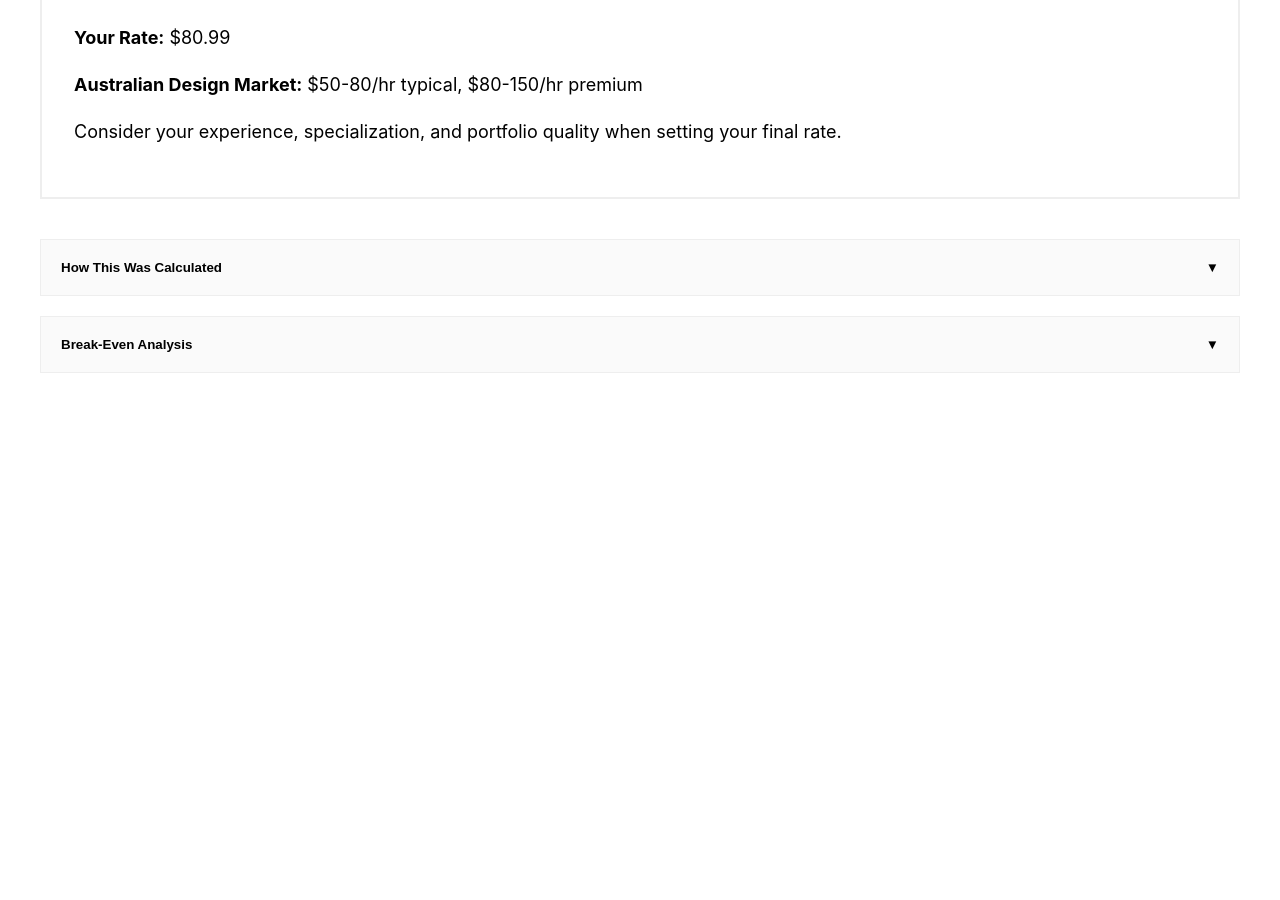
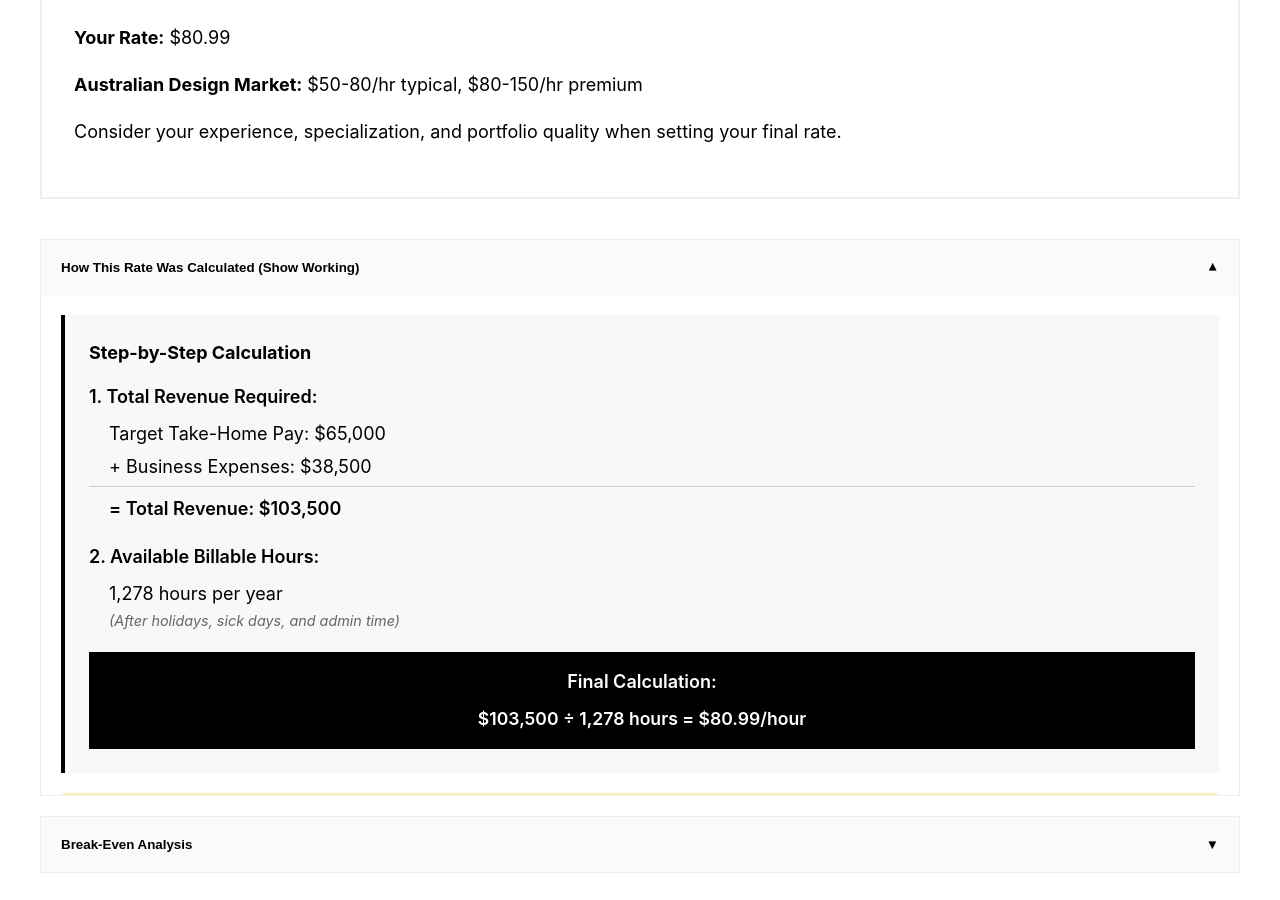
Before and after one commit to Leigh-code/Canvas, a Jekyll site: the page docs/hourly-rate-calculator.html, which Jekyll copies as it is, in a window 1280 px wide and 900 px high, scrolled down 2713 px. Built offline with Jekyll 4.4.1, drawn with Linux system fonts in a browser that asks for light colours; before the commit the page ends 3166 px from its top, so only the background shows below that.

Commit message:
Update hourly-rate-calculator.html
Added breakdown of rates

```diff
--- a/docs/hourly-rate-calculator.html
+++ b/docs/hourly-rate-calculator.html
@@ -636,17 +636,37 @@
             <p>Consider your experience, specialization, and portfolio quality when setting your final rate.</p>
         </div>
 
-        <div class="expandable" onclick="toggleExpandable(this)">
+        <div class="expandable expanded" onclick="toggleExpandable(this)">
             <button class="expandable-header">
-                How This Was Calculated
+                How This Rate Was Calculated (Show Working)
                 <span class="expandable-icon">▼</span>
             </button>
             <div class="expandable-content">
-                <p><strong>Formula:</strong> (Target Salary + Total Expenses) ÷ Billable Hours</p>
-                <p>Target Salary: $<span id="calcTargetSalary">0</span></p>
-                <p>Total Expenses: $<span id="calcTotalExpenses">0</span></p>
-                <p>Billable Hours: <span id="calcBillableHours">0</span></p>
-                <p><strong>Result:</strong> $<span id="calcHourlyRate">0</span>/hour</p>
+                <div style="background: #f8f8f8; padding: 24px; margin-bottom: 20px; border-left: 4px solid #000;">
+                    <h4 style="margin: 0 0 16px 0; font-weight: 700;">Step-by-Step Calculation</h4>
+
+                    <div style="margin-bottom: 20px;">
+                        <p style="margin: 0 0 8px 0; font-weight: 600;">1. Total Revenue Required:</p>
+                        <p style="margin: 0 0 4px 0; padding-left: 20px;">Target Take-Home Pay: $<span id="calcTargetSalary">0</span></p>
+                        <p style="margin: 0 0 4px 0; padding-left: 20px;">+ Business Expenses: $<span id="calcTotalExpenses">0</span></p>
+                        <p style="margin: 0 0 0 0; padding-left: 20px; font-weight: 600; border-top: 1px solid #ccc; padding-top: 8px;">= Total Revenue: $<span id="calcTotalRevenue">0</span></p>
+                    </div>
+
+                    <div style="margin-bottom: 20px;">
+                        <p style="margin: 0 0 8px 0; font-weight: 600;">2. Available Billable Hours:</p>
+                        <p style="margin: 0 0 0 0; padding-left: 20px;"><span id="calcBillableHours">0</span> hours per year</p>
+                        <p style="margin: 0 0 0 0; padding-left: 20px; font-size: 0.9rem; color: #666; font-style: italic;">(After holidays, sick days, and admin time)</p>
+                    </div>
+
+                    <div style="background: #000; color: #fff; padding: 16px; text-align: center; font-weight: 600;">
+                        <p style="margin: 0 0 8px 0;">Final Calculation:</p>
+                        <p style="margin: 0; font-size: 1.1rem;">$<span id="calcTotalRevenue2">0</span> ÷ <span id="calcBillableHours2">0</span> hours = $<span id="calcHourlyRate">0</span>/hour</p>
+                    </div>
+                </div>
+
+                <div style="background: #fff3cd; border: 1px solid #ffeaa7; padding: 16px; border-radius: 4px;">
+                    <p style="margin: 0; font-weight: 500; color: #856404;"><strong>Why this method?</strong> This calculation ensures you cover all business costs AND achieve your target take-home pay, while accounting for realistic working hours including time off and administrative tasks.</p>
+                </div>
             </div>
         </div>
 
@@ -737,11 +757,15 @@
                 document.getElementById('billableHoursDisplay').textContent = formatNumber(billableTime);
                 document.getElementById('yourRateComparison').textContent = formatCurrency(hourlyRate);
 
-                // Calculation breakdown
+                // Calculation breakdown - update all calculation displays
+                const totalRevenue = targetSalary + totalExpenses;
                 document.getElementById('calcTargetSalary').textContent = formatNumber(targetSalary);
                 document.getElementById('calcTotalExpenses').textContent = formatNumber(totalExpenses);
                 document.getElementById('calcBillableHours').textContent = formatNumber(billableTime);
                 document.getElementById('calcHourlyRate').textContent = hourlyRate.toFixed(2);
+                document.getElementById('calcTotalRevenue').textContent = formatNumber(totalRevenue);
+                document.getElementById('calcTotalRevenue2').textContent = formatNumber(totalRevenue);
+                document.getElementById('calcBillableHours2').textContent = formatNumber(billableTime);
 
                 // Break-even analysis
                 const breakEvenHours = Math.ceil(totalExpenses / hourlyRate);
```
